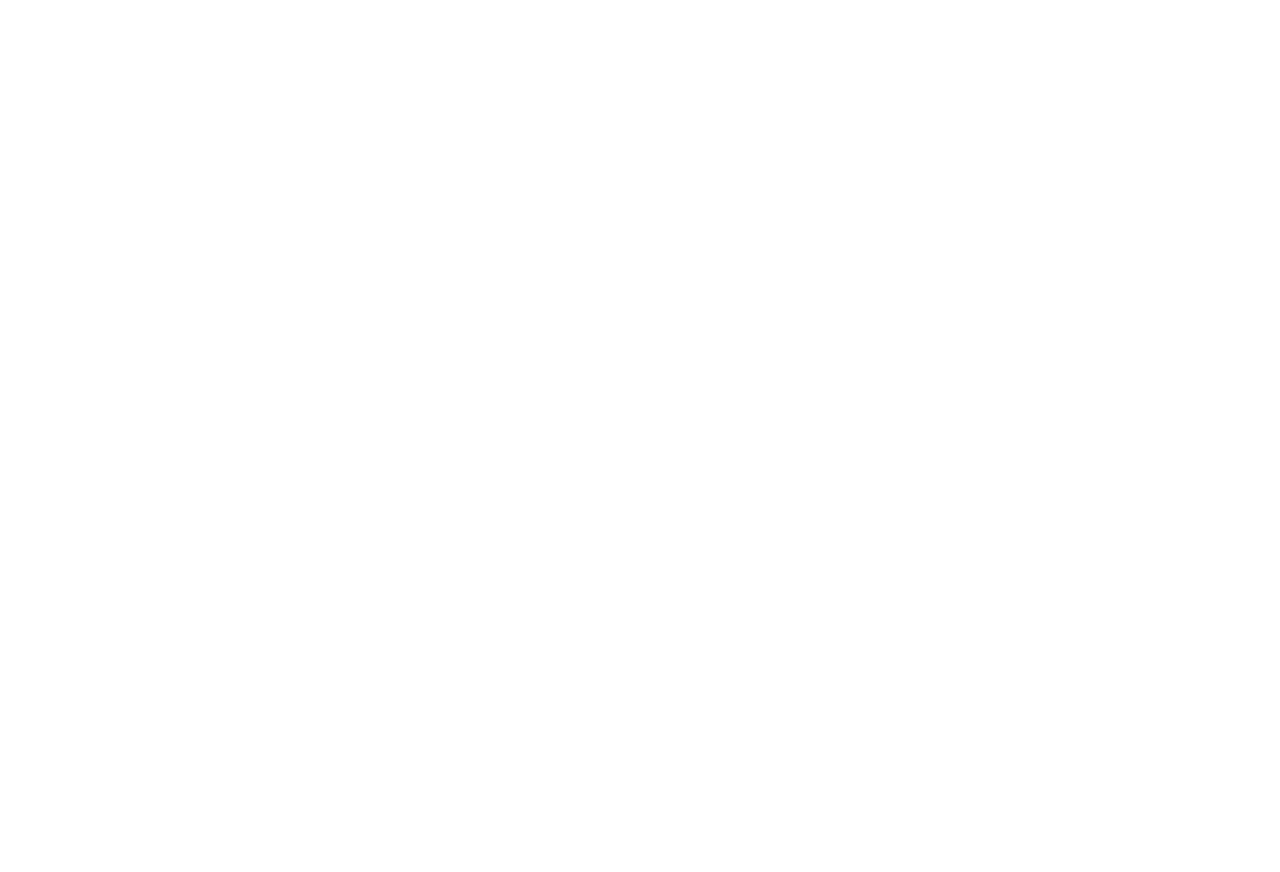
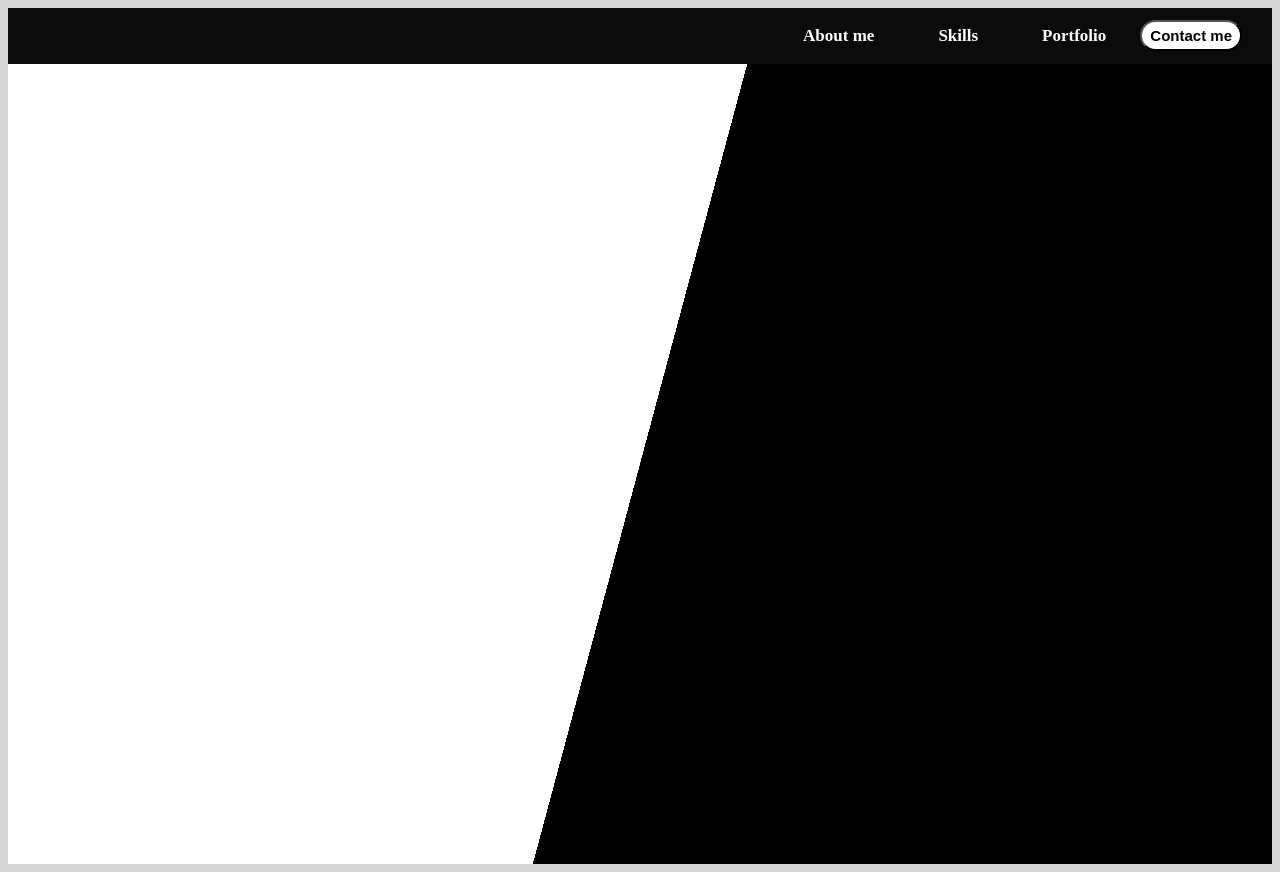
Before and after one commit to marufaakter1947/PracticePortfolio, a plain HTML site: page index.html in a window 1280 px wide. Before the commit the page ends 800 px from the top, so only its background shows below. Drawn offline with Linux system fonts and the light colour scheme.

Commit message:
Navbar done

```diff
--- a/index.html
+++ b/index.html
@@ -3,9 +3,24 @@
 <head>
     <meta charset="UTF-8">
     <meta name="viewport" content="width=device-width, initial-scale=1.0">
+
+    <link rel="preconnect" href="https://fonts.googleapis.com">
+<link rel="preconnect" href="https://fonts.gstatic.com" crossorigin>
+<link href="https://fonts.googleapis.com/css2?family=Montserrat:ital,wght@0,100..900;1,100..900&display=swap" rel="stylesheet">
+
+    <link rel="stylesheet" href="style.css">
     <title>Personal Portfolio</title>
 </head>
 <body>
+    <nav id="nav-bar">
+<a href="#About-me">About me</a>
+<a href="#Skills">Skills</a>
+<a href="#Portfolio">Portfolio</a>
+<button>Contact me</button>
+    </nav>
 
+    <section id="banner">
+
+    </section>
 </body>
 </html>
--- a/style.css
+++ b/style.css
@@ -0,0 +1,35 @@
+*{
+    box-sizing: border-box;
+}
+body{
+    background-color: #D7D7D7;
+}
+#nav-bar{
+    background-color: #0B0B0B;
+    /* height: 66px; */
+    text-align: right;
+}
+
+#nav-bar a{
+    font-size: 17px;
+    font-weight: bold;
+    color: #FFFFFF;
+    text-decoration: none;
+    padding: 18px 30px;
+
+    display: inline-block;
+}
+
+#nav-bar button{
+    background-color: #FFFFFF;
+    font-size: 15px;
+    font-weight: bold;
+    border-radius: 30px;
+    color: #000000;
+    padding: 5px 8px;
+    margin-right: 30px;
+}
+#banner{
+    height: 100vh;
+     background: linear-gradient(105deg, #FFFFFF 50%, #000000 50%);
+}
```
Also changed, not shown: images/hero-image.jpg (added), images/logo.png (added).
